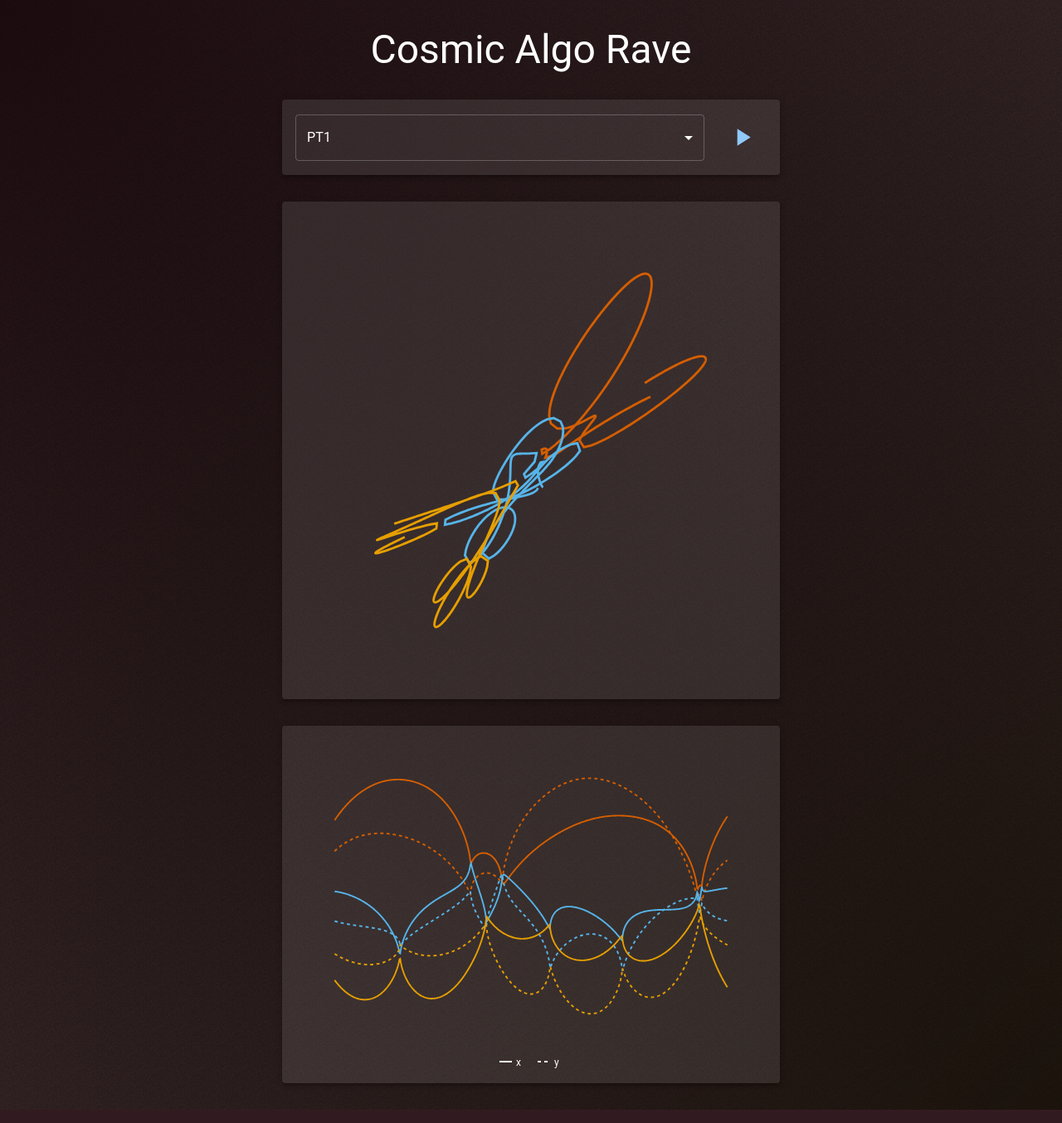
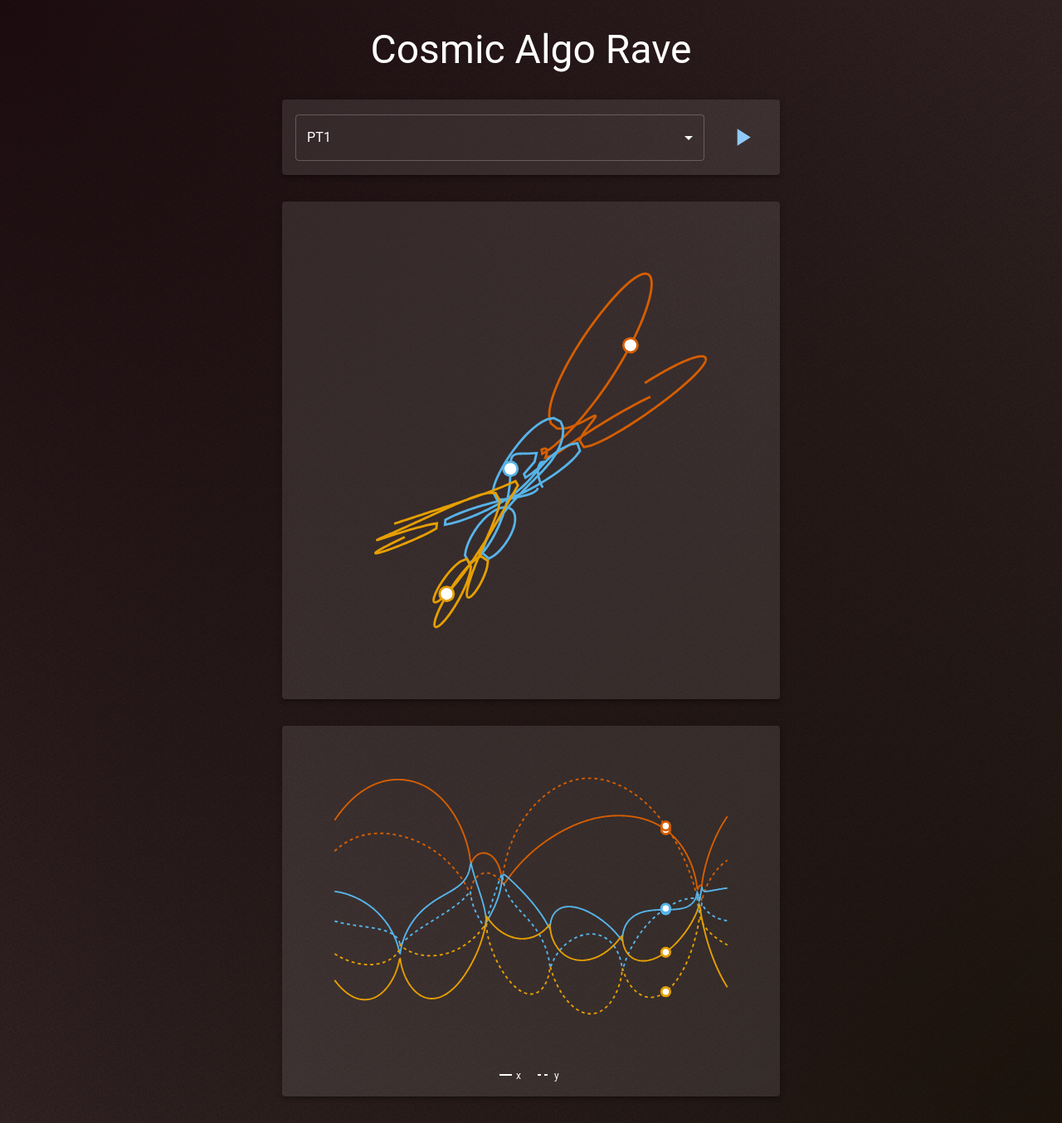
Before and after one commit to AndreyPikunov/bu-yao-hui-da, a React (Create React App) app in the folder frontend/: page / in a window 1280 px wide. Shown: the whole page at 83% size. Built offline with nearby package versions, Linux system fonts and the light colour scheme.

Commit message:
add animation

```diff
--- a/frontend/src/App.jsx
+++ b/frontend/src/App.jsx
@@ -22,6 +22,7 @@ function App() {
     const [selectedTrajectoryIndex, setSelectedTrajectoryIndex] = useState(null);
     const [loading, setLoading] = useState(true);
     const [error, setError] = useState(null);
+    const [currentStep, setCurrentStep] = useState(0);
 
     useEffect(() => {
         async function fetchTrajectories() {
@@ -41,6 +42,17 @@ function App() {
 
         fetchTrajectories();
     }, []);
+
+    useEffect(() => {
+        if (selectedTrajectoryIndex !== null) {
+            const trajectory = trajectories[selectedTrajectoryIndex].data;
+            const intervalId = setInterval(() => {
+                setCurrentStep((prevStep) => (prevStep + 1) % trajectory[0].x.length);
+            }, 16);
+
+            return () => clearInterval(intervalId);
+        }
+    }, [selectedTrajectoryIndex, trajectories]);
 
     const handleTrajectorySelection = (event) => {
         setSelectedTrajectoryIndex(Number(event.target.value));
@@ -84,10 +96,16 @@ function App() {
                     </Paper>
 
                     <Paper elevation={3} sx={{ p: 2, width: '100%', maxWidth: 600, bgcolor: 'rgba(255, 255, 255, 0.02)' }}>
-                        <TrajectoryVisualization trajectory={selectedTrajectory.data} />
+                        <TrajectoryVisualization
+                            trajectory={selectedTrajectory.data}
+                            currentStep={currentStep}
+                        />
                     </Paper>
                     <Paper elevation={3} sx={{ p: 2, width: '100%', maxWidth: 600, bgcolor: 'rgba(255, 255, 255, 0.02)' }}>
-                        <TrajectoryTimeVisualization trajectory={selectedTrajectory.data} />
+                        <TrajectoryTimeVisualization
+                            trajectory={selectedTrajectory.data}
+                            currentStep={currentStep}
+                        />
                     </Paper>
                 </Stack>
             </Container>
--- a/frontend/src/components/TrajectoryPlayer.jsx
+++ b/frontend/src/components/TrajectoryPlayer.jsx
@@ -1,9 +1,7 @@
 import React, { useState, useEffect, useRef } from 'react';
 import {
     Box,
-    Typography,
-    IconButton,
-    Paper
+    IconButton
 } from '@mui/material';
 import PlayArrowIcon from '@mui/icons-material/PlayArrow';
 import PauseIcon from '@mui/icons-material/Pause';
--- a/frontend/src/components/TrajectoryTimeVisualization.jsx
+++ b/frontend/src/components/TrajectoryTimeVisualization.jsx
@@ -1,7 +1,7 @@
 import React from 'react';
 import { Box } from '@mui/material';
 
-const TrajectoryTimeVisualization = ({ trajectory }) => {
+const TrajectoryTimeVisualization = ({ trajectory, currentStep }) => {
     if (!trajectory || trajectory.length !== 3) return null;
 
     const svgWidth = 600;
@@ -64,6 +64,9 @@ const TrajectoryTimeVisualization = ({ trajectory }) => {
                             (i === 0 ? 'M' : 'L') + pos.join(',')
                         ).join(' ');
 
+                        const currentXPosition = xScaledPositions[currentStep];
+                        const currentYPosition = yScaledPositions[currentStep];
+
                         return (
                             <g key={index}>
                                 <path
@@ -71,6 +74,7 @@ const TrajectoryTimeVisualization = ({ trajectory }) => {
                                     fill="none"
                                     stroke={bodyColors[index]}
                                     strokeWidth="2"
+                                    style={{ zIndex: 1 }}
                                 />
                                 <path
                                     d={yPathData}
@@ -78,13 +82,42 @@ const TrajectoryTimeVisualization = ({ trajectory }) => {
                                     stroke={bodyColors[index]}
                                     strokeDasharray="4"
                                     strokeWidth="2"
+                                    style={{ zIndex: 1 }}
+                                />
+                                <circle
+                                    cx={currentXPosition[0]}
+                                    cy={currentXPosition[1]}
+                                    r="7"
+                                    fill={bodyColors[index]}
+                                    style={{ zIndex: 2 }}
+                                />
+                                <circle
+                                    cx={currentXPosition[0]}
+                                    cy={currentXPosition[1]}
+                                    r="4"
+                                    fill={"white"}
+                                    style={{ zIndex: 3 }}
+                                />
+                                <circle
+                                    cx={currentYPosition[0]}
+                                    cy={currentYPosition[1]}
+                                    r="7"
+                                    fill={bodyColors[index]}
+                                    style={{ zIndex: 2 }}
+                                />
+                                <circle
+                                    cx={currentYPosition[0]}
+                                    cy={currentYPosition[1]}
+                                    r="4"
+                                    fill={"white"}
+                                    style={{ zIndex: 2 }}
                                 />
                             </g>
                         );
                     })}
                 </svg>
             </Box>
-            <Box key="legend" display="flex" alignItems="center" justifyContent="flex-start">
+            <Box key="legend" display="flex" alignItems="center" justifyContent="flex-start" mt={2}>
                 <Box display="flex" alignItems="center" mr={2}>
                     <svg width="30" height="20">
                         <line x1="0" y1="10" x2="15" y2="10" stroke="white" strokeWidth="2" />
--- a/frontend/src/components/TrajectoryVisualization.jsx
+++ b/frontend/src/components/TrajectoryVisualization.jsx
@@ -1,7 +1,7 @@
-import React from 'react';
+import {Fragment } from 'react';
 import { Box } from '@mui/material';
 
-const TrajectoryVisualization = ({ trajectory }) => {
+const TrajectoryVisualization = ({ trajectory, currentStep }) => {
 
     if (!trajectory || trajectory.length !== 3) return null;
 
@@ -55,14 +55,32 @@ const TrajectoryVisualization = ({ trajectory }) => {
                         (i === 0 ? 'M' : 'L') + pos.join(',')
                     ).join(' ');
 
+                    const currentPosition = scaledPositions[currentStep];
+
                     return (
+                        <Fragment key={index}>
                             <path
-                            key={index}
                                 d={pathData}
                                 fill="none"
                                 stroke={bodyColors[index]}
                                 strokeWidth="2"
+                                style={{ zIndex: 1 }}
                             />
+                            <circle
+                                cx={currentPosition[0]}
+                                cy={currentPosition[1]}
+                                r="7"
+                                fill={bodyColors[index]}
+                                style={{ zIndex: 2 }}
+                            />
+                            <circle
+                                cx={currentPosition[0]}
+                                cy={currentPosition[1]}
+                                r="5"
+                                fill={"white"}
+                                style={{ zIndex: 3 }}
+                            />
+                        </Fragment>
                     );
                 })}
             </svg>
```
Lines whose indentation alone changed are shown as unchanged.
